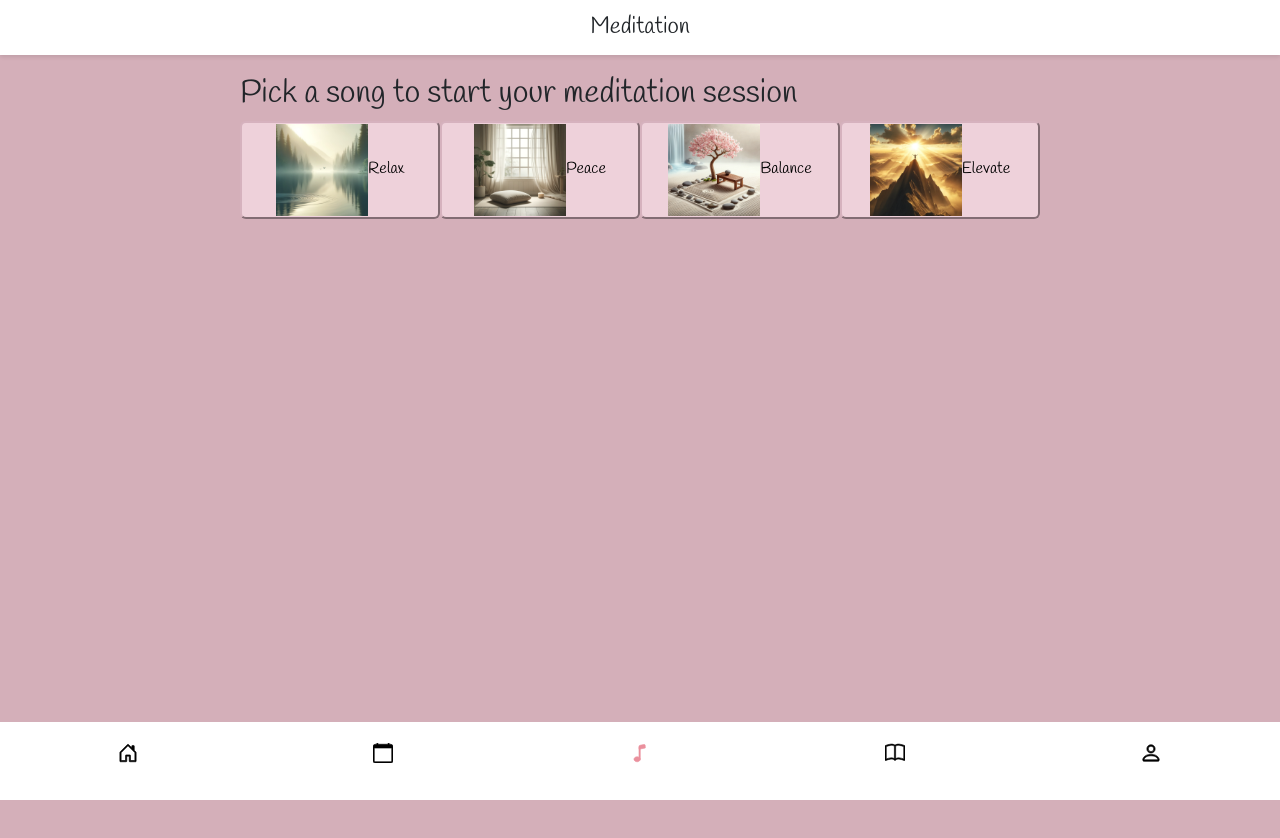
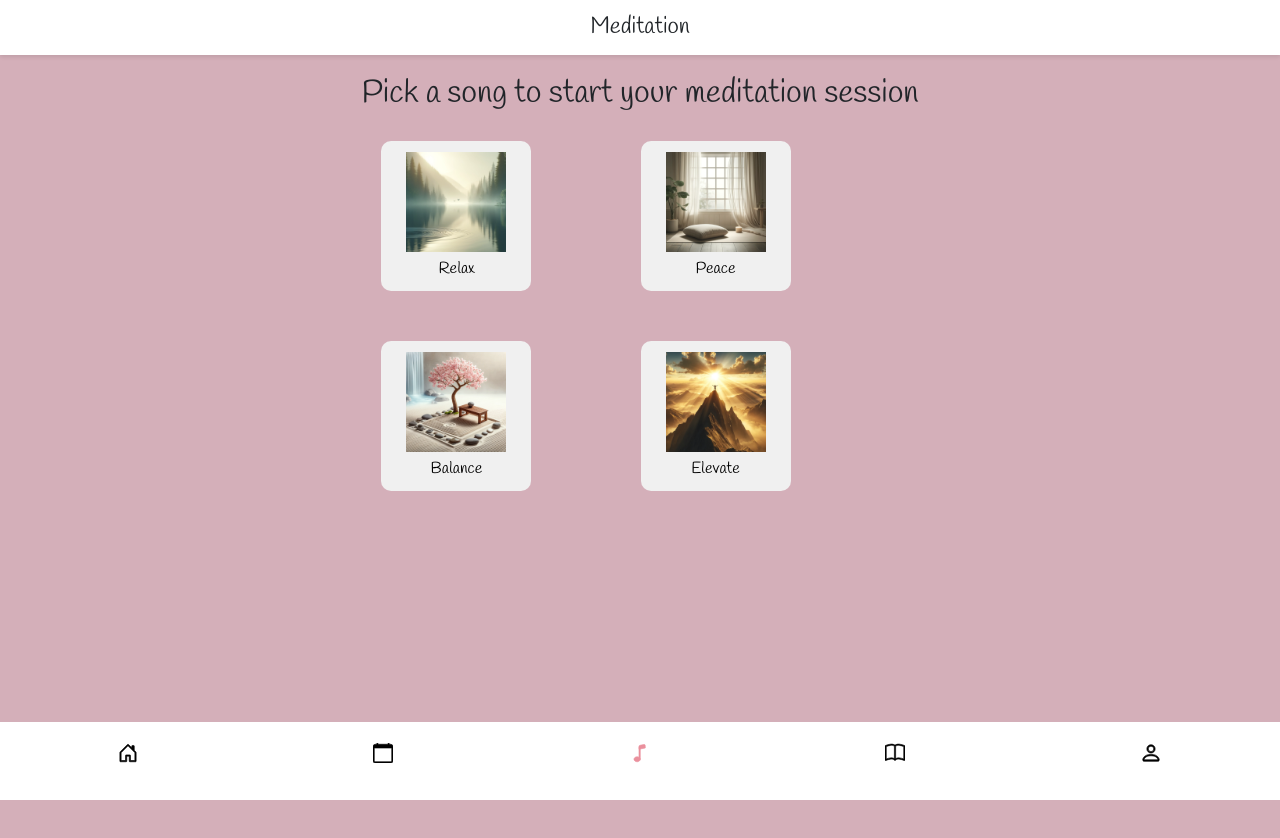
Before and after one commit to paceuniversity/team3spring2024, a React (Create React App) app in the folder moonflo/: page /meditation in a window 1280 px wide. Shown: the top 838 px of the page. Built offline with nearby package versions, Linux system fonts and the light colour scheme.

Commit message:
styling to meditation buttons

```diff
--- /dev/null
+++ b/moonflo/src/pages/meditation.css
@@ -0,0 +1,36 @@
+.music-button-container {
+    display: grid;
+    grid-template-columns: repeat(2, 1fr); /* Creates two columns */
+    gap: 40px 1px; /* First value for row gap, second for column gap */
+    padding: 20px; /* Padding around the entire grid container */
+    justify-content: center; /* Centers the grid within the container */
+    align-content: center; /* Aligns content vertically within the container */
+}
+
+.music-button-container button {
+    height: 150px; /* Fixed height to maintain a square shape */
+    width: 150px; /* Width equal to height to create a square */
+    padding: 10px; /* Padding inside the button */
+    font-size: 1rem; /* Font size for the text */
+    display: flex; /* Flexbox for internal alignment */
+    flex-direction: column; /* Stacks items vertically */
+    align-items: center; /* Center-aligns the items horizontally */
+    justify-content: center; /* Center-aligns the items vertically */
+    text-align: center; /* Ensures text is centered */
+    background-color: #f0f0f0; /* Background color of the buttons */
+    border: none; /* Removes the border */
+    border-radius: 10px; /* Rounded corners */
+    cursor: pointer; /* Pointer cursor on hover */
+    transition: transform 0.3s, box-shadow 0.3s; /* Transition for interaction */
+}
+
+.music-button-container button img {
+    margin-bottom: 5px; /* Space between the image and the text */
+    width: 100px; /* Width of the image */
+    height: 100px; /* Height of the image */
+}
+
+.music-button-container button:hover {
+    transform: scale(1.05); /* Scales up the button on hover */
+    box-shadow: 0px 4px 8px rgba(0,0,0,0.2); /* Shadow effect for depth */
+}
--- a/moonflo/src/pages/meditation.js
+++ b/moonflo/src/pages/meditation.js
@@ -6,7 +6,7 @@ import PeaceMusic from '../components/peaceMusic';
 import RelaxMusic from '../components/relaxMusic';
 import BalanceMusic from '../components/balanceMusic';
 import ElevateMusic from '../components/elevateMusic';
-import './periodInfo.css';
+import './meditation.css';
 import { BsArrowLeft } from 'react-icons/bs';
 // Importing images
 import relaxImg from '../img/relax.png';
```
